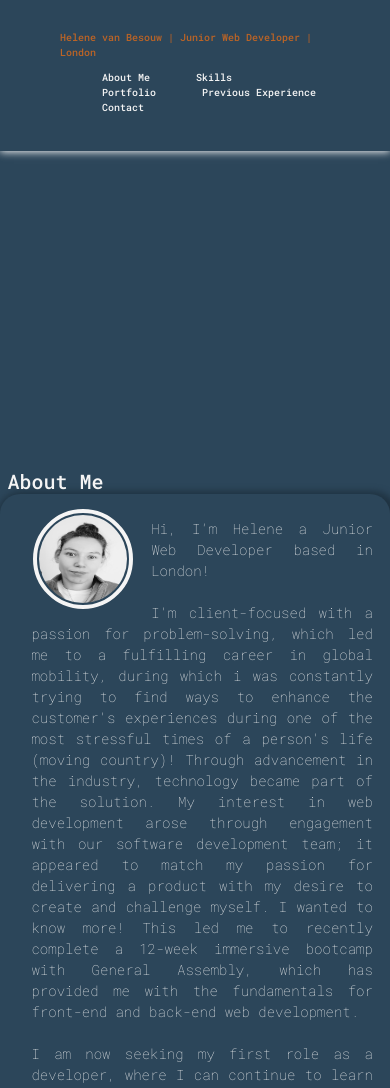
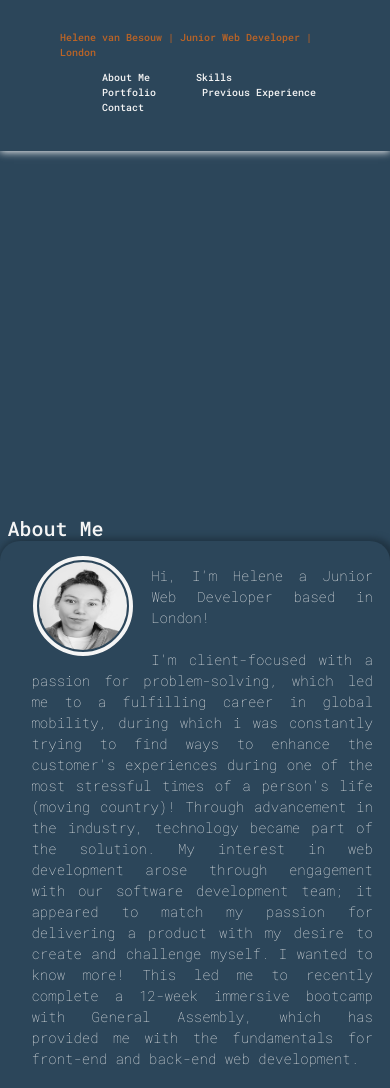
Before and after one commit to HelenevB/HelenevB, a plain HTML site: page index.html in a window 390 px wide. Shown: the top 1088 px of the page. Drawn offline with nearby package versions, Linux system fonts and the light colour scheme.

Commit message:
few CSS tweeks

```diff
--- a/styles.css
+++ b/styles.css
@@ -469,7 +469,7 @@ a:hover {
 
 
   #skillsection , #aboutsection , #portfoliosection , #previousexperience, #contact{
-    padding-top: 70px;
+    padding-top: 95%;
     margin-bottom: 0%;
     padding-bottom: 20%;
     height: auto;
@@ -486,7 +486,7 @@ a:hover {
 }
 
  #about{
-  margin-top: 70%;
+  margin-top: 5%;
 }
   .fact{
     display: none;
```
